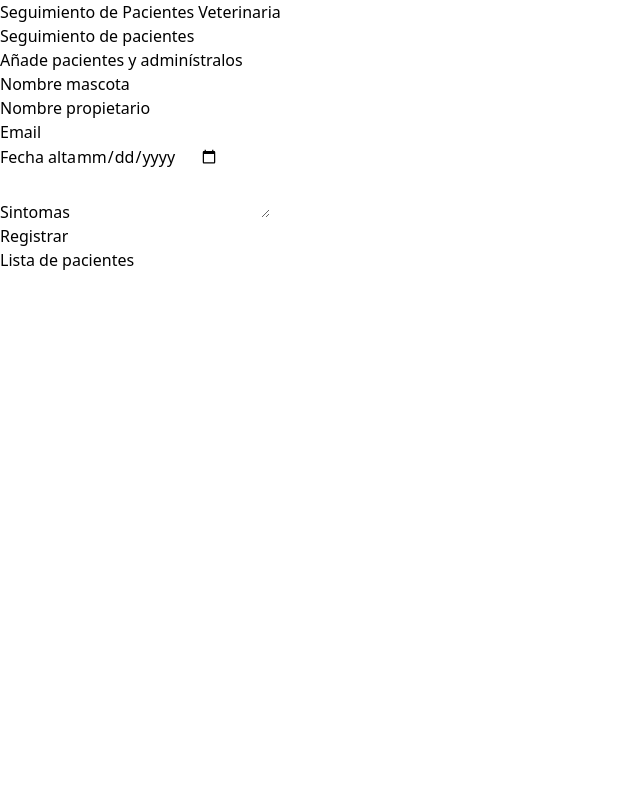
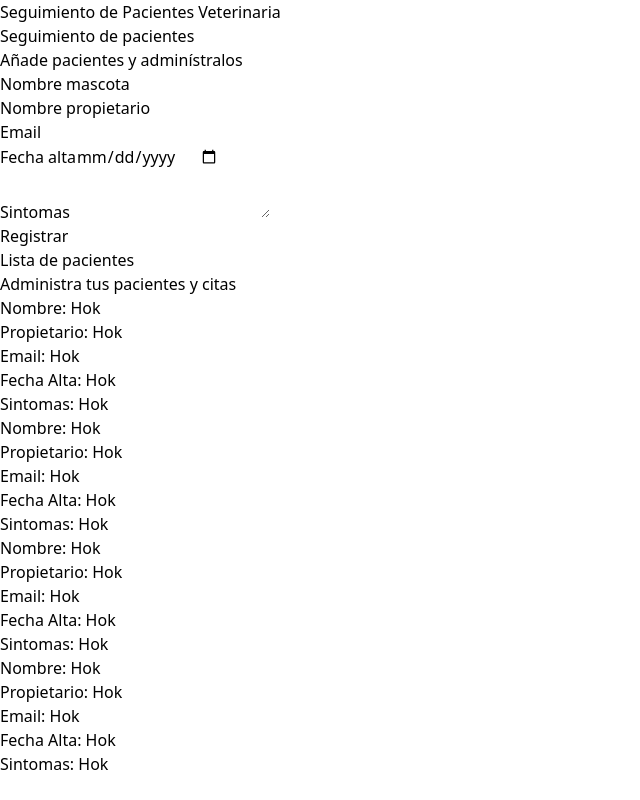
Before and after one commit to adrian1426/ReactJS_Citas-Veterinario, a React (Vite) app: page / in a window 1280 px wide. Shown: the whole page, without its empty margins (0-640 px from the left). Built offline with nearby package versions, Linux system fonts and the light colour scheme.

Commit message:
Listado de pacientes

```diff
--- a/src/components/ListadoPacientes.jsx
+++ b/src/components/ListadoPacientes.jsx
@@ -1,7 +1,17 @@
+import ListadoPacientesItem from "./ListadoPacientesItem";
+
 const ListadoPacientes = () => {
   return (
-    <div className="w-1/2 lg:w-3/5">
-      <h2>Lista de pacientes</h2>
+    <div className="md:w-1/2 lg:w-3/5 md:h-screen overflow-y-scroll">
+      <h2 className="font-black text-2xl text-center">Lista de pacientes</h2>
+      <p className="text-lg text-center mt-2 mb-5">
+        Administra tus <span className="text-indigo-600 font-bold"> pacientes y citas</span>
+      </p>
+
+      <ListadoPacientesItem />
+      <ListadoPacientesItem />
+      <ListadoPacientesItem />
+      <ListadoPacientesItem />
     </div>
   );
 };
--- /dev/null
+++ b/src/components/ListadoPacientesItem.jsx
@@ -0,0 +1,37 @@
+const ListadoPacientesItem = () => {
+  return (
+    <div className="mt-4 ml-2 px-4 py-4 bg-white shadow-md rounded-md">
+      <p
+        className="font-bold text-gray-700 uppercase mb-2"
+      >
+        Nombre: <span className="font-normal normal-case">Hok</span>
+      </p>
+
+      <p
+        className="font-bold text-gray-700 uppercase mb-2"
+      >
+        Propietario: <span className="font-normal normal-case">Hok</span>
+      </p>
+
+      <p
+        className="font-bold text-gray-700 uppercase mb-2"
+      >
+        Email: <span className="font-normal normal-case">Hok</span>
+      </p>
+
+      <p
+        className="font-bold text-gray-700 uppercase mb-2"
+      >
+        Fecha Alta: <span className="font-normal normal-case">Hok</span>
+      </p>
+
+      <p
+        className="font-bold text-gray-700 uppercase mb-2"
+      >
+        Sintomas: <span className="font-normal normal-case">Hok</span>
+      </p>
+    </div>
+  );
+};
+
+export default ListadoPacientesItem;
```
